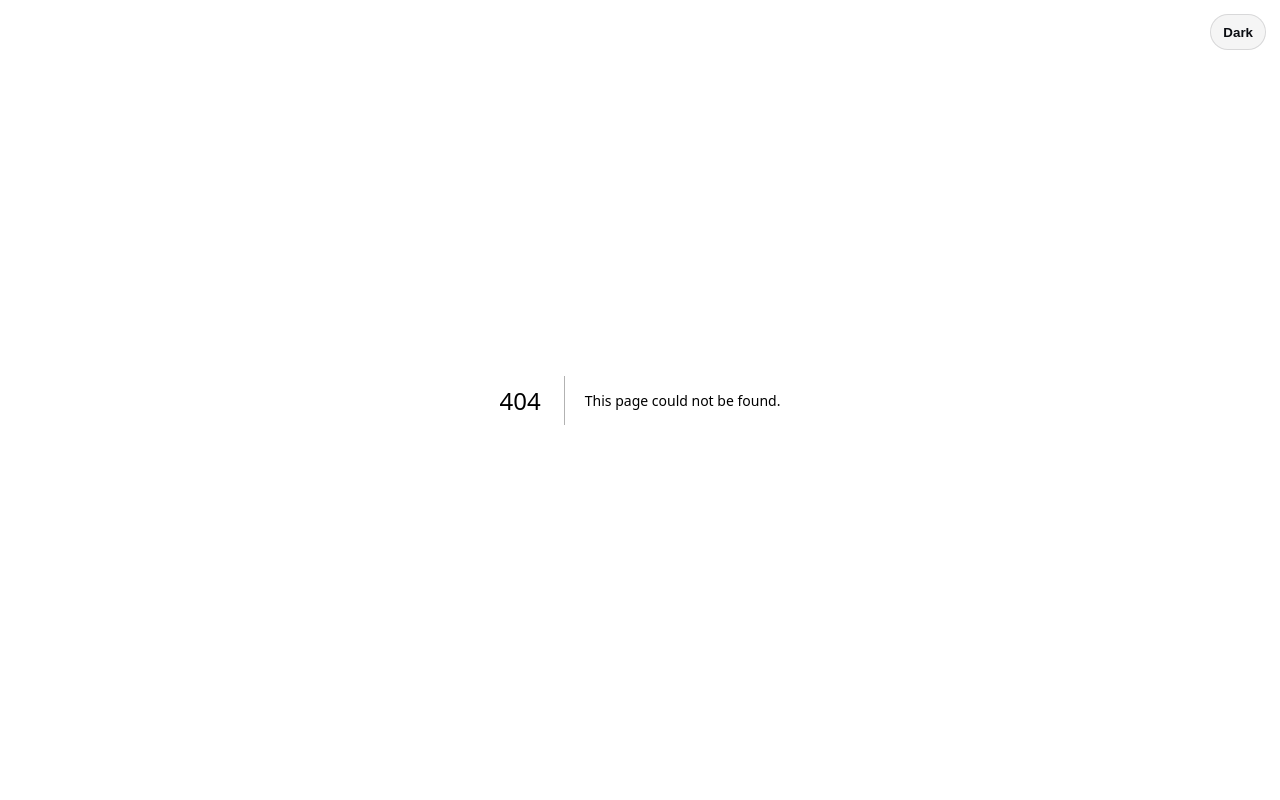
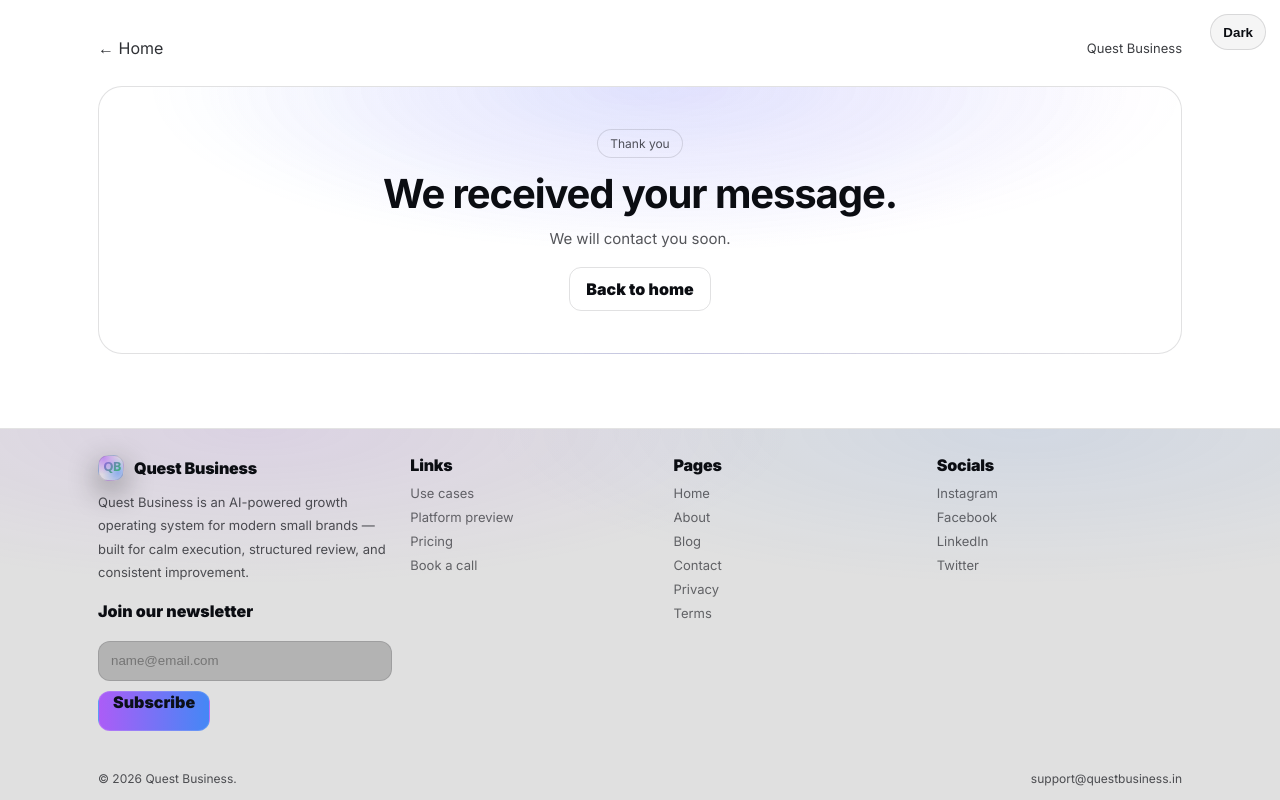
Before and after one commit to Vinayakfreak/questbusiness-web, a Next.js app: page /contact/thanks in a window 1280 px wide. Before the commit this address had no page. Shown: the top 800 px of the page. Built offline with nearby package versions, Linux system fonts and the light colour scheme.

Commit message:
Contact form redirects to thank you page

```diff
--- /dev/null
+++ b/src/app/contact/thanks/page.tsx
@@ -0,0 +1,40 @@
+import Link from "next/link";
+import styles from "../contact.module.css";
+
+export default function ContactThanksPage() {
+  return (
+    <div className={styles.wrap}>
+      <header className={styles.top}>
+        <Link href="/" style={{ opacity: 0.85 }}>
+          ← Home
+        </Link>
+        <div className={styles.title}>Quest Business</div>
+      </header>
+
+      <section className={styles.hero}>
+        <div className={styles.pill}>Thank you</div>
+        <h1 className={styles.h1}>We received your message.</h1>
+        <p className={styles.sub}>We will contact you soon.</p>
+        <div style={{ marginTop: 14 }}>
+          <Link
+            href="/"
+            style={{
+              display: "inline-flex",
+              alignItems: "center",
+              justifyContent: "center",
+              height: 44,
+              padding: "0 16px",
+              borderRadius: 12,
+              border: "1px solid var(--border)",
+              background: "transparent",
+              color: "var(--fg)",
+              fontWeight: 900,
+            }}
+          >
+            Back to home
+          </Link>
+        </div>
+      </section>
+    </div>
+  );
+}
```
Also changed, not shown: src/app/contact/page.tsx (+7 -15 lines).
